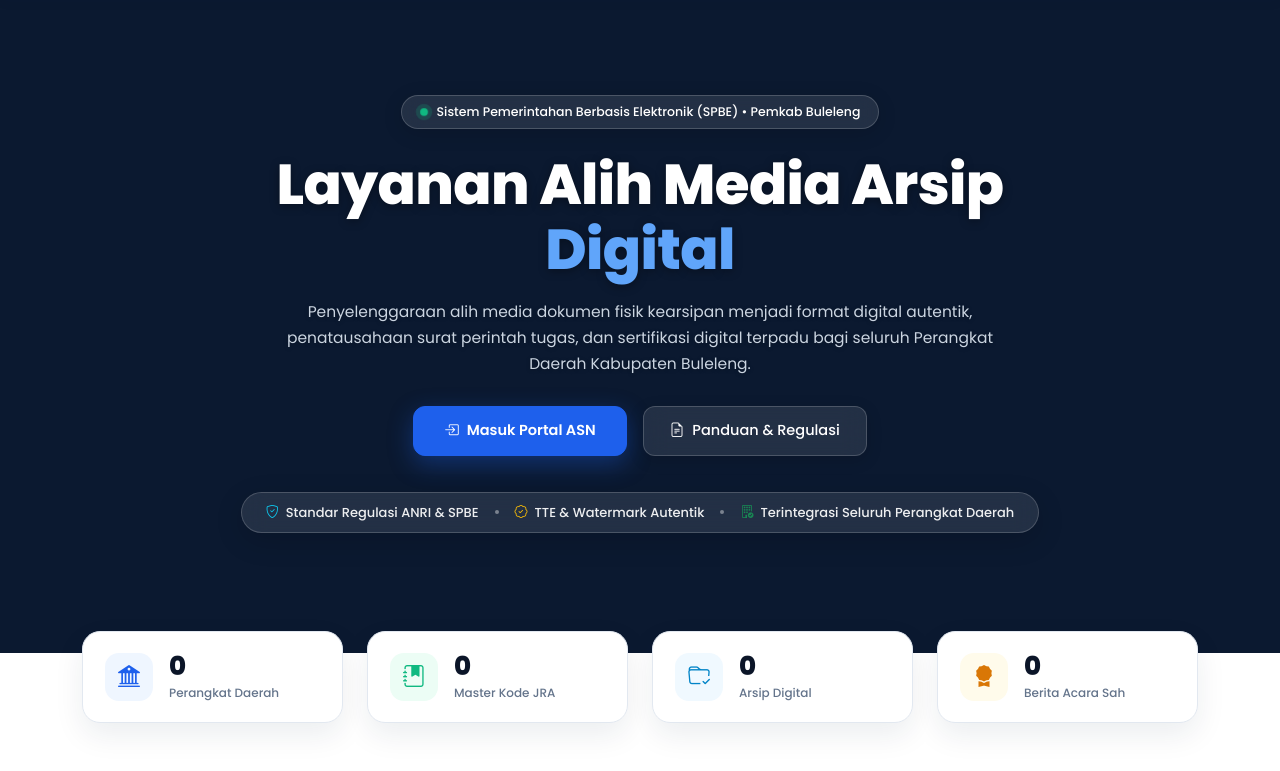
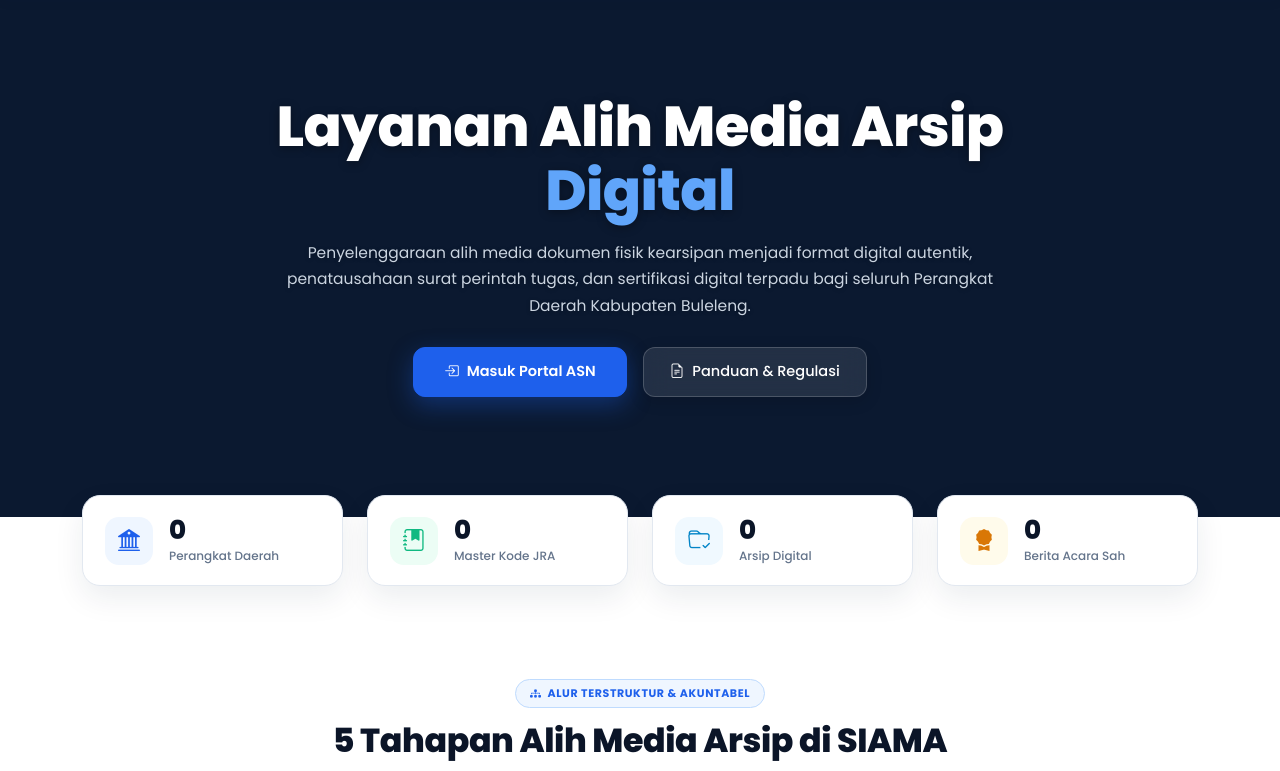
Before and after one commit to Gianmaharta/SIAMA, a CodeIgniter 4 app: the page made by app/Views/landing/index.php in a window 1280 px wide. Shown: the part 90-861 px from the top of the page. Run offline with PHP 8.4 and a stand-in for CodeIgniter, Linux system fonts and the light colour scheme; the template is opened without the code that fills it, so the values that code supplies are empty; some libraries are stand-ins or nearby versions.

Commit message:
feat(hero): remove SPBE top badge and bottom credential glass panel per user request

```diff
--- a/app/Views/landing/index.php
+++ b/app/Views/landing/index.php
@@ -88,12 +88,6 @@
         <div class="lp-hero-overlay"></div>
         <div class="container text-center lp-hero-content">
 
-                        <!-- SPBE Pill Badge dengan Subtle Glass Effect -->
-            <div class="lp-pill-badge">
-                <span class="lp-pulse-dot"></span>
-                <span>Sistem Pemerintahan Berbasis Elektronik (SPBE) &bull; Pemkab Buleleng</span>
-            </div>
-
             <!-- Judul Utama -->
             <h1 class="lp-hero-title mb-3">
                 Layanan Alih Media Arsip
@@ -122,24 +116,6 @@
                     <i class="bi bi-file-earmark-text"></i>
                     <span>Panduan &amp; Regulasi</span>
                 </a>
-            </div>
-
-            <!-- Panel Informasi Pendukung dengan Subtle Glass Effect -->
-            <div class="lp-hero-glass-panel">
-                <div class="lp-hero-glass-item">
-                    <i class="bi bi-shield-check text-info"></i>
-                    <span>Standar Regulasi ANRI &amp; SPBE</span>
-                </div>
-                <div class="lp-hero-glass-divider"></div>
-                <div class="lp-hero-glass-item">
-                    <i class="bi bi-patch-check text-warning"></i>
-                    <span>TTE &amp; Watermark Autentik</span>
-                </div>
-                <div class="lp-hero-glass-divider"></div>
-                <div class="lp-hero-glass-item">
-                    <i class="bi bi-building-check text-success"></i>
-                    <span>Terintegrasi Seluruh Perangkat Daerah</span>
-                </div>
             </div>
 
         </div>
```
Also changed, not shown: tests/app/Feature/LandingPageTest.php (+2 -3 lines).
